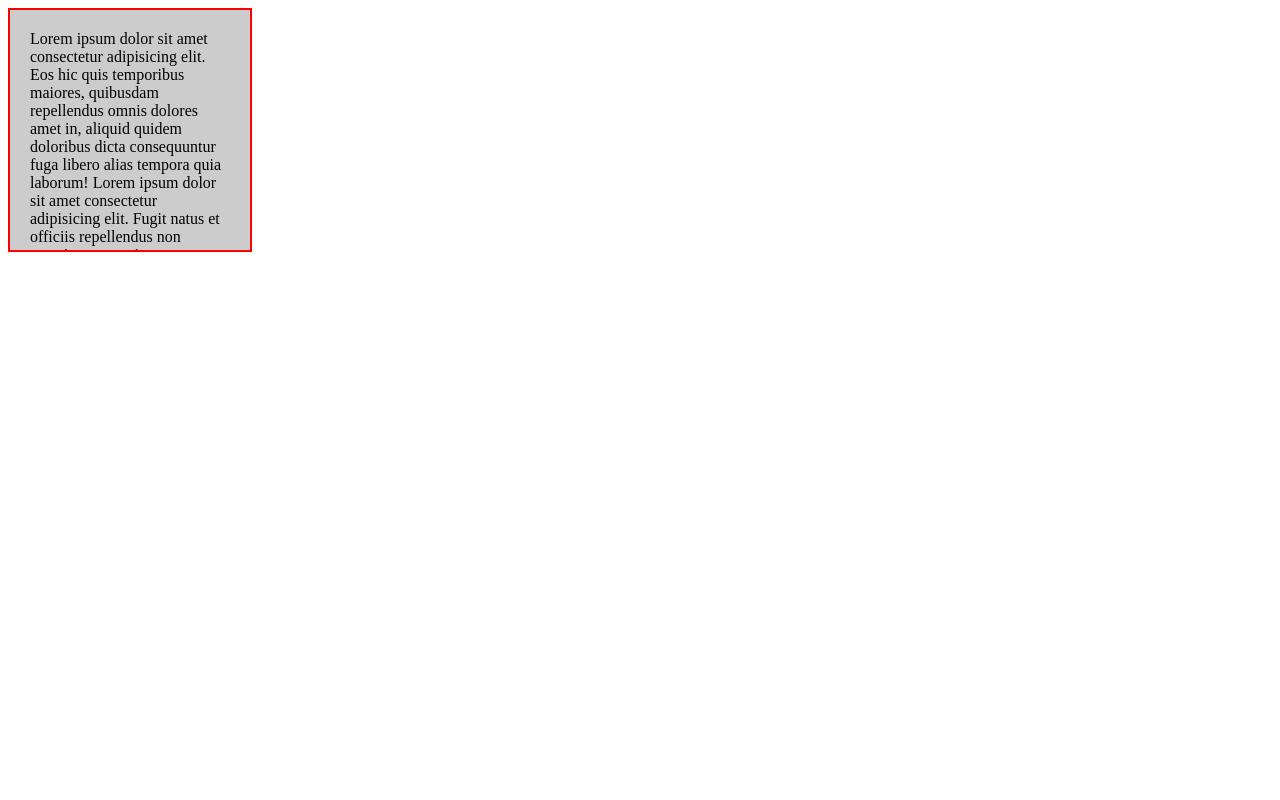
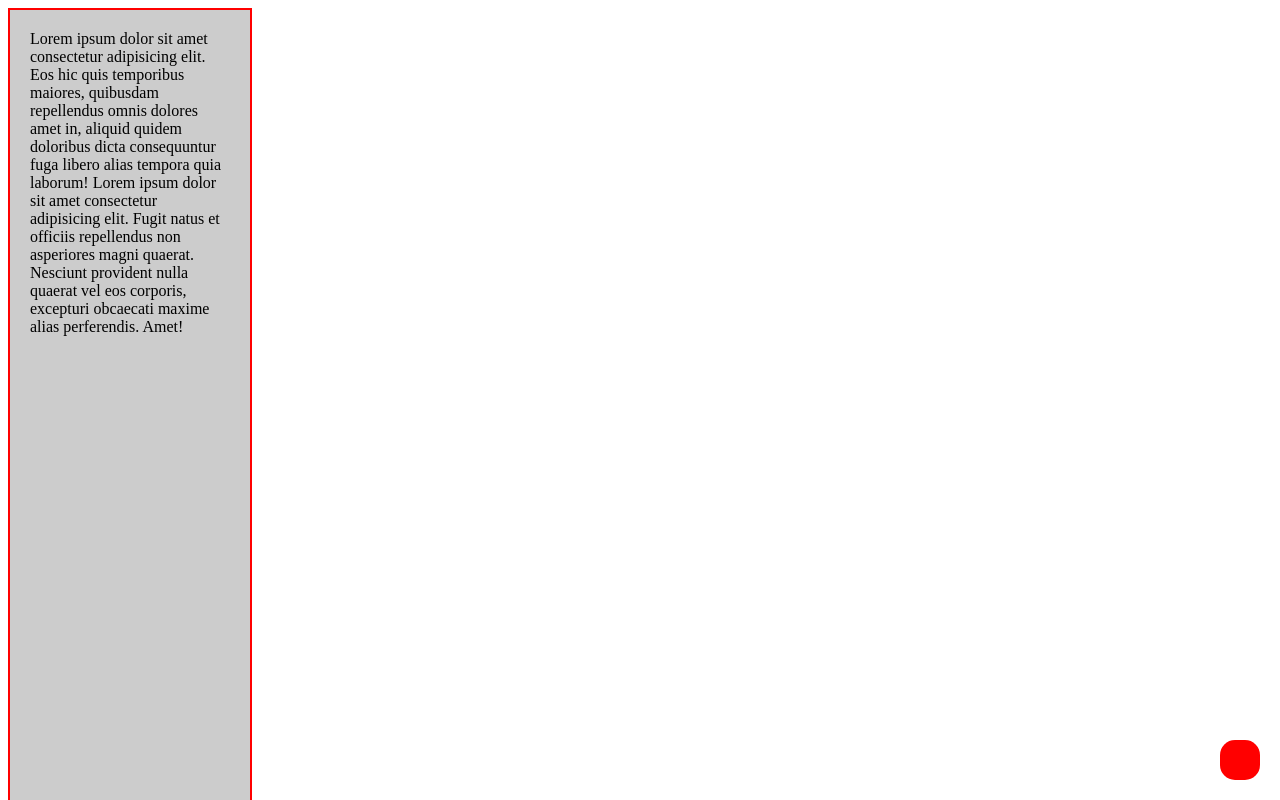
Before and after one commit to JussaraAndrade/javascript-curso, a plain HTML site: page programador espartano/dom/index.html in a window 1280 px wide. Shown: the top 800 px of the page. Drawn offline with Linux system fonts and the light colour scheme.

Commit message:
feat: distâncias e scroll suave

```diff
--- a/programador espartano/dom/index.html
+++ b/programador espartano/dom/index.html
@@ -9,6 +9,10 @@
        Lorem ipsum dolor sit amet consectetur adipisicing elit. Fugit natus et officiis repellendus non asperiores magni quaerat. Nesciunt provident nulla quaerat vel eos corporis, excepturi obcaecati maxime alias perferendis. Amet!
     </div>
 
+    <div  onclick="subirTela()" class="scrollbutton">
+
+    </div>
+
     <script type="text/javascript" src="scripts.js"></script>
 </body>
 </html>
--- a/programador espartano/dom/scripts.js
+++ b/programador espartano/dom/scripts.js
@@ -5,9 +5,23 @@ let offAltura = document.querySelector('.texto').offsetHeight
 let cliLargura = document.querySelector('.texto').clientWidth
 let cliAltura = document.querySelector('.texto').clientHeight
 
+let textoTop = document.querySelector('.texto').scrollTop
+let textoLeft = document.querySelector('.texto').scrollLeft
+
+
+console.log("texto Top " +textoTop);
+console.log("texto Left " +textoLeft);
+
 console.log("Altura do cli " +cliAltura);
 console.log("Largura do cli " +cliLargura);
 console.log("Altura do off " +offAltura);
 console.log("Largura do off " +offLargura);
 console.log("Altura do Scroll " +altura);
 console.log("Largura do Scroll " +largura);
+
+let subirTela = () => {
+    window.scrollTo({
+        top: 0,
+        behavior: 'smooth'
+    });
+}
--- a/programador espartano/dom/style.css
+++ b/programador espartano/dom/style.css
@@ -1,8 +1,20 @@
 .texto {
     width: 200px;
-    height: 200px;
+    height: 900px;
     overflow: auto;
     background-color: #ccc;
     padding: 20px;
     border: 2px solid #FF0000;
 }
+
+.scrollbutton {
+    width: 40px;
+    height: 40px;
+    border-radius: 15px;
+    background-color: #FF0000;
+    position: fixed;
+    right: 20px;
+    bottom: 20px;
+    z-index: 999;
+    cursor: pointer;
+}
```
